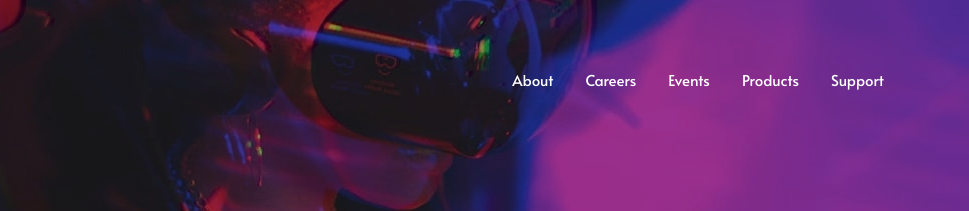
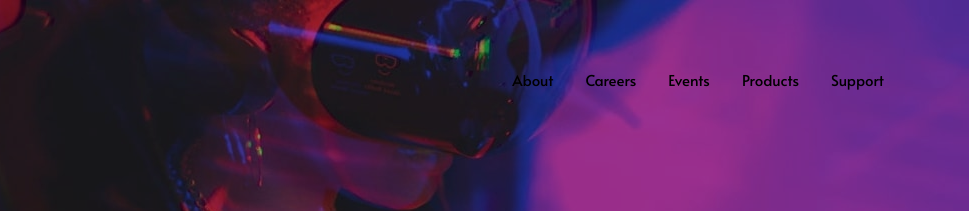
Before and after one commit to yudin7324/loopstudios-page, a website: page index.html in a window 1280 px wide. Shown: the top 211 px of the page, 311-1280 px from the left. Drawn offline with nearby package versions, Linux system fonts and the light colour scheme; files that its build step writes are made by us from their sources.

Commit message:
git ignore

```diff
--- a/assets/scss/_header.scss
+++ b/assets/scss/_header.scss
@@ -5,7 +5,6 @@
   right: 0;
   z-index: 3;
   padding-top: 40px;
-  color: var(--color-white);
 
   @media (min-width: 768px) {
     padding-top: 64px;
@@ -56,7 +55,7 @@
     z-index: 2;
     display: flex;
     align-items: center;
-    background-color: var(--color-black);
+    // background-color: var(--color-black);
     transform: translateX(-100%);
     transition: transform 0.3s ease-in-out;
 
```
Also changed, not shown: 1 other file.
